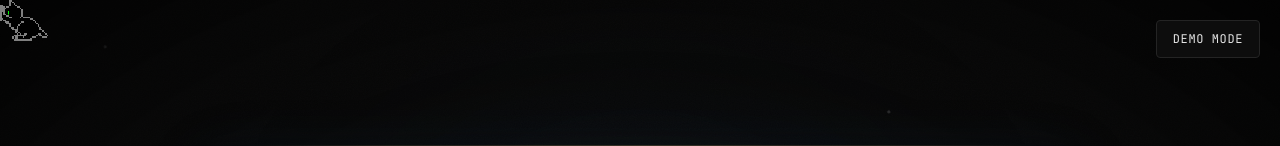
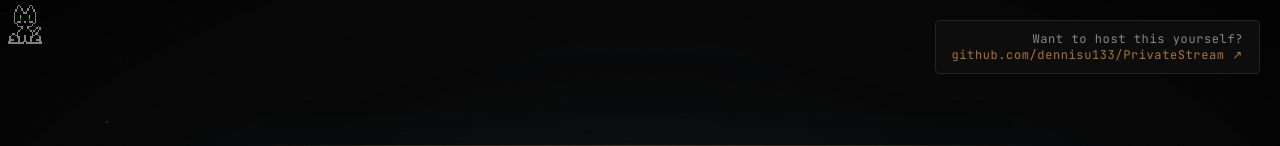
Before and after one commit to dennisu133/PrivateStream, a SvelteKit app: page /demo in a window 1280 px wide. Shown: the top 146 px of the page. Built offline with nearby package versions, Linux system fonts and the light colour scheme; grey boxes are pictures that could not be loaded.

Commit message:
Refactor Player component to conditionally preload poster image and update demo route to include the repo link

```diff
--- a/src/lib/player/Player.svelte
+++ b/src/lib/player/Player.svelte
@@ -63,8 +63,10 @@
 </script>
 
 <svelte:head>
-	<!-- The poster is the LCP element; `poster` can't carry fetchpriority, so preload it -->
-	<link rel="preload" as="image" href={poster} fetchpriority="high" />
+	{#if !demoSrc}
+		<!-- The poster is the LCP element; `poster` can't carry fetchpriority, so preload it -->
+		<link rel="preload" as="image" href={poster} fetchpriority="high" />
+	{/if}
 </svelte:head>
 
 <!-- Cinema screen -->
@@ -104,7 +106,7 @@
 			<video
 				bind:this={videoEl}
 				aria-label="Video stream"
-				{poster}
+				poster={demoSrc ? undefined : poster}
 				autoplay
 				muted
 				playsinline
--- a/src/routes/demo/+page.svelte
+++ b/src/routes/demo/+page.svelte
@@ -19,8 +19,14 @@
 <Catchip />
 <Neko />
 
-<div
-	class="fixed top-5 right-5 z-60 rounded-sm border border-theater-border bg-theater-dark/90 px-4 py-2.5 font-mono text-xs tracking-wider backdrop-blur-sm"
+<a
+	href="https://github.com/dennisu133/PrivateStream"
+	target="_blank"
+	rel="noopener noreferrer"
+	class="fixed top-5 right-5 z-60 max-w-[calc(100vw-2.5rem)] rounded-sm border border-theater-border bg-theater-dark/90 px-4 py-2.5 text-right font-mono text-xs tracking-wider backdrop-blur-sm"
 >
-	DEMO MODE
-</div>
+	<span class="text-theater-muted">Want to host this yourself?</span>
+	<span class="block text-theater-gold-dim transition-colors hover:text-theater-gold">
+		github.com/<wbr />dennisu133/<wbr />PrivateStream ↗
+	</span>
+</a>
```
